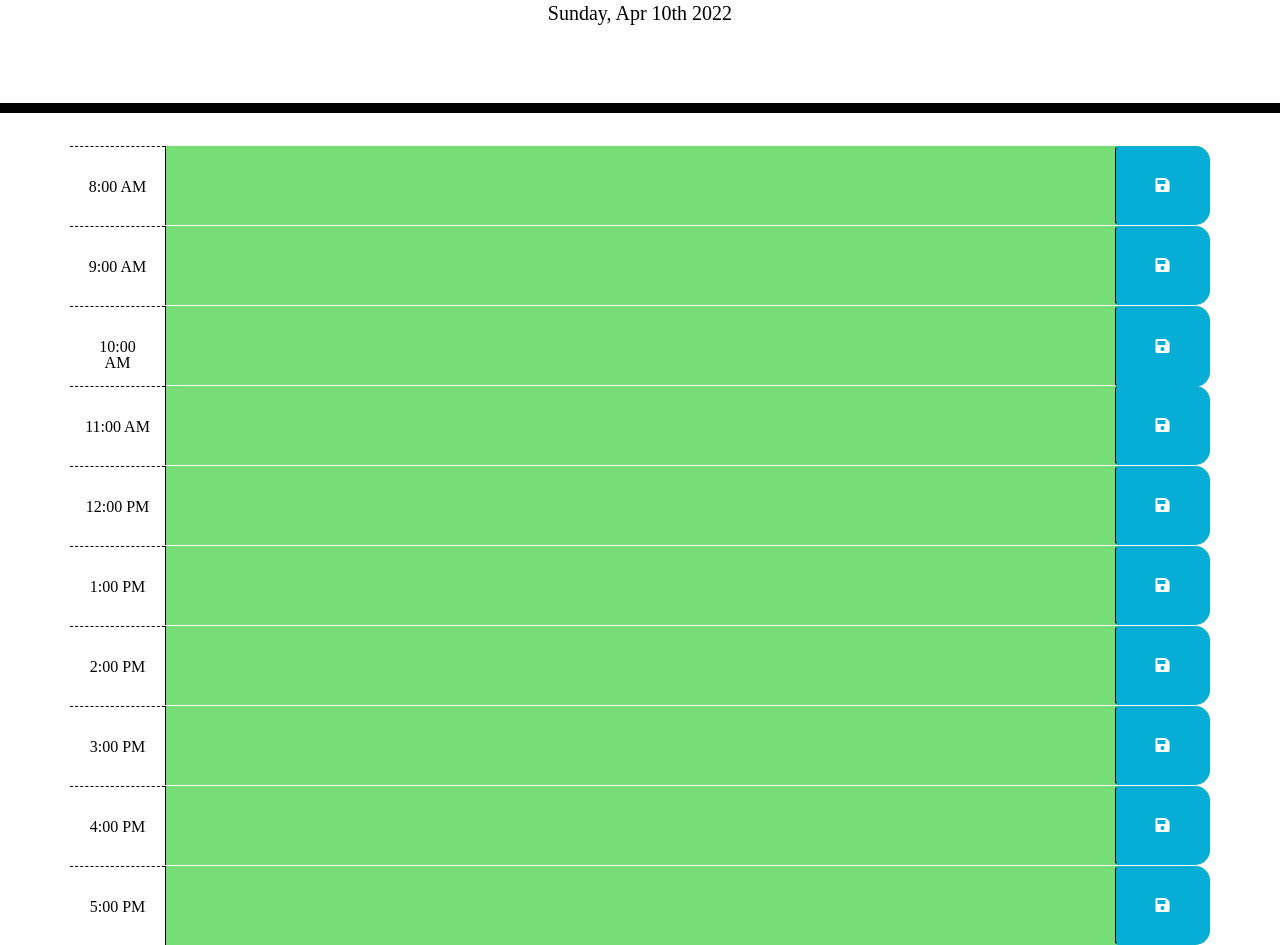
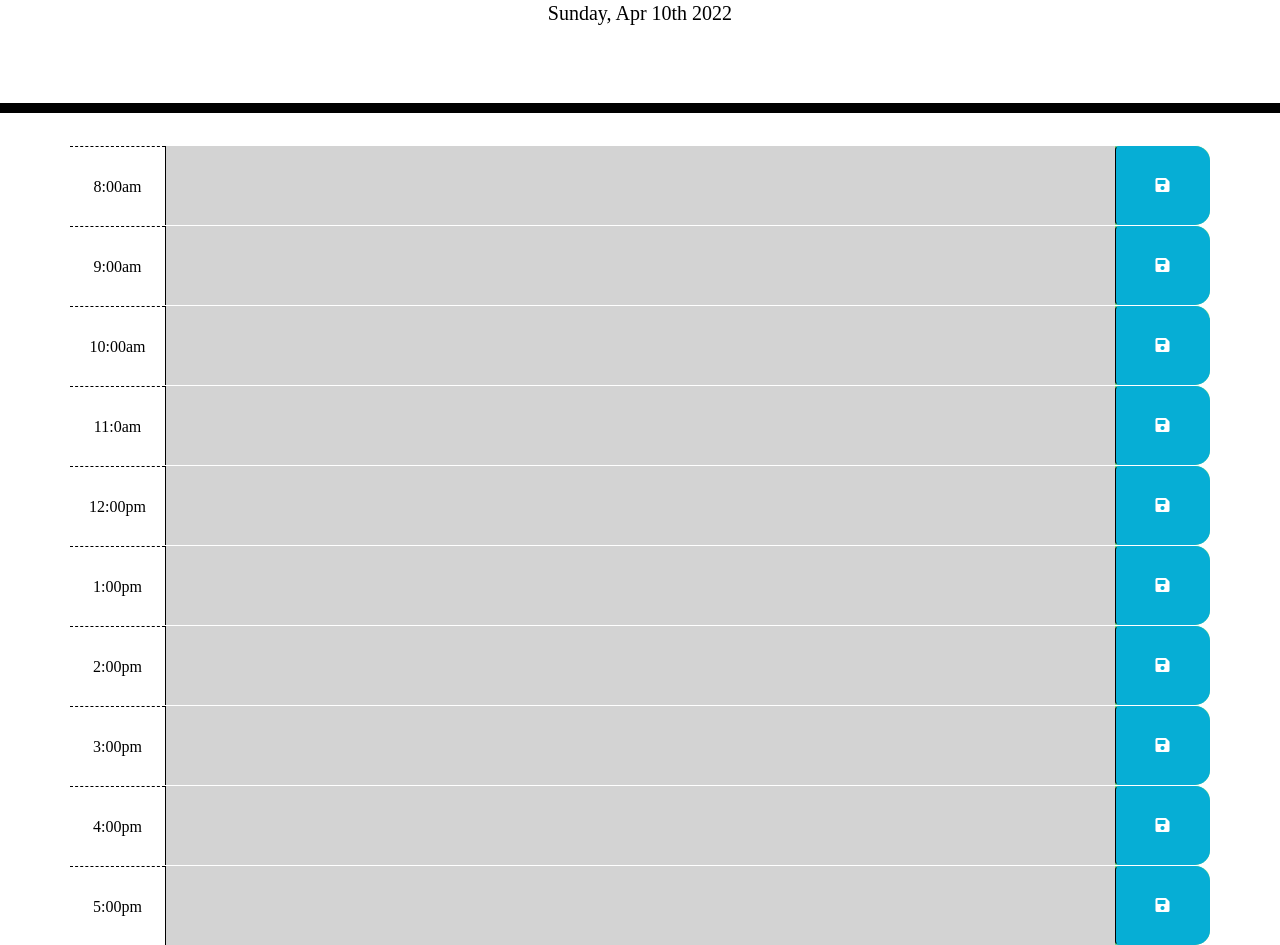
Before and after one commit to johnc13b/scheduler, a plain HTML site: page Develop/index.html in a window 1280 px wide. Shown: the part 191-1136 px from the top of the page. Drawn offline with nearby package versions, Linux system fonts and the light colour scheme.

Commit message:
formatting

```diff
--- a/Develop/index.html
+++ b/Develop/index.html
@@ -31,7 +31,7 @@
 <!-- Daily Calendar / Hourly Schedule Input -->
     <div id="0800" class="row time-block">
       <div class="col-md-1 hour">
-          8:00 AM
+          8:00am
       </div>
       <textarea class="col-md-10 description">
       </textarea>
@@ -40,7 +40,7 @@
 
     <div id="0900" class="row time-block">
       <div class="col-md-1 hour">
-          9:00 AM
+          9:00am
       </div>
       <textarea class="col-md-10 description">
       </textarea>
@@ -49,7 +49,7 @@
 
     <div id="1000" class="row time-block">
       <div class="col-md-1 hour">
-          10:00 AM
+          10:00am
       </div>
       <textarea class="col-md-10 description">
       </textarea>
@@ -58,7 +58,7 @@
 
     <div id="1100" class="row time-block">
       <div class="col-md-1 hour">
-          11:00 AM
+          11:0am
       </div>
       <textarea class="col-md-10 description">
       </textarea>
@@ -67,7 +67,7 @@
 
     <div id="1200" class="row time-block">
       <div class="col-md-1 hour">
-          12:00 PM
+          12:00pm
       </div>
       <textarea class="col-md-10 description">
       </textarea>
@@ -76,7 +76,7 @@
 
     <div id="1300" class="row time-block">
       <div class="col-md-1 hour">
-          1:00 PM
+          1:00pm
       </div>
       <textarea class="col-md-10 description">
       </textarea>
@@ -85,7 +85,7 @@
 
     <div id="1400" class="row time-block">
       <div class="col-md-1 hour">
-          2:00 PM
+          2:00pm
       </div>
       <textarea class="col-md-10 description">
       </textarea>
@@ -94,7 +94,7 @@
 
     <div id="1500" class="row time-block">
       <div class="col-md-1 hour">
-          3:00 PM
+          3:00pm
       </div>
       <textarea class="col-md-10 description">
       </textarea>
@@ -103,7 +103,7 @@
 
     <div id="1600" class="row time-block">
       <div class="col-md-1 hour">
-          4:00 PM
+          4:00pm
       </div>
       <textarea class="col-md-10 description">
       </textarea>
@@ -112,7 +112,7 @@
 
     <div id="1700" class="row time-block">
       <div class="col-md-1 hour">
-          5:00 PM
+          5:00pm
       </div>
       <textarea class="col-md-10 description">
       </textarea>
--- a/Develop/style.css
+++ b/Develop/style.css
@@ -4,8 +4,8 @@ body {
   line-height: 1;
 }
 
-textarea{
-  background: transparent;
+textarea {
+  background: lightgray;
   border: none;
   resize: none;
   color: #000000;
@@ -21,11 +21,11 @@ textarea{
   border-bottom: 10px solid black;
 }
 
-.description{
+.description {
   white-space: pre-wrap;
 }
 
-.time-block{
+.time-block {
   text-align: center;
   border-radius: 15px;
 }
```
